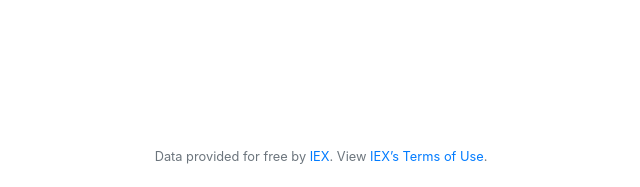
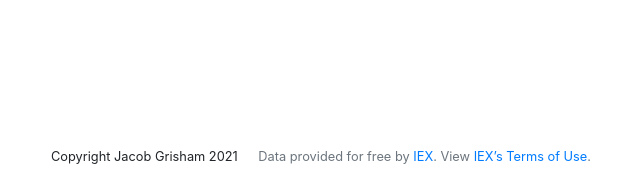
Before and after one commit to JacobGrisham/Finance-Full-Stack-Web-App-using-Flask-and-SQL, a Flask app: page /buy in a window 1280 px wide. Shown: the part 615-802 px from the top of the page, without its empty margins (319-959 px from the left). Run offline with Flask 2, Linux system fonts and the light colour scheme; the visitor is signed in with stand-in values (Sample User, id 1); some libraries are stand-ins or nearby versions.

Commit message:
Add dependencies python-dateutil and pytz

```diff
--- a/requirements.txt
+++ b/requirements.txt
@@ -21,7 +21,9 @@ py==1.10.0
 PyMySQL==1.0.2
 pyparsing==2.4.7
 pytest==6.2.1
+python-dateutil==2.8.1
 python-dotenv==0.15.0
+pytz==2020.5
 requests==2.25.1
 six==1.15.0
 SQLAlchemy==1.3.22
--- a/templates/layout.html
+++ b/templates/layout.html
@@ -71,6 +71,7 @@
 
         <footer class="footer">
             <div class="container">
+                <span class="small mr-3">Copyright Jacob Grisham 2021</span>
                 <span class="small text-muted">
                     Data provided for free by <a href="https://iextrading.com/developer">IEX</a>. View <a href="https://iextrading.com/api-exhibit-a/">IEX’s Terms of Use</a>.
                 </span>
```
Also changed, not shown: README.md, 1 other file.
